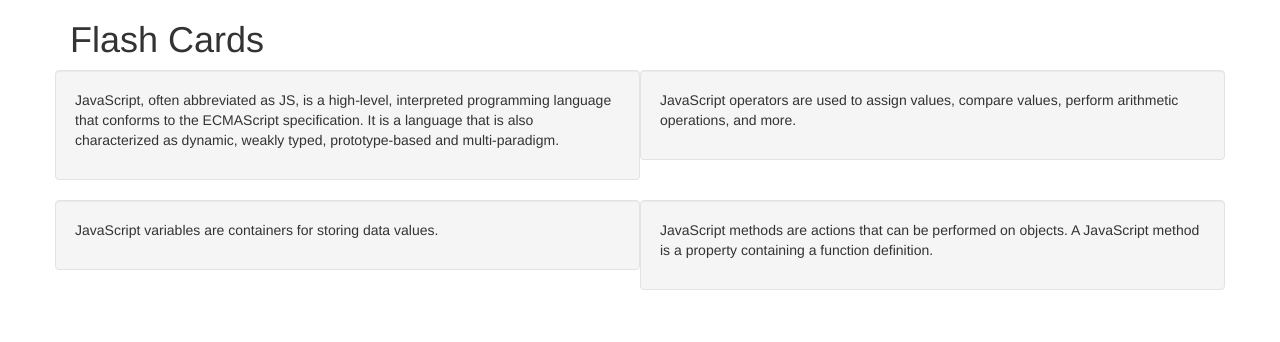
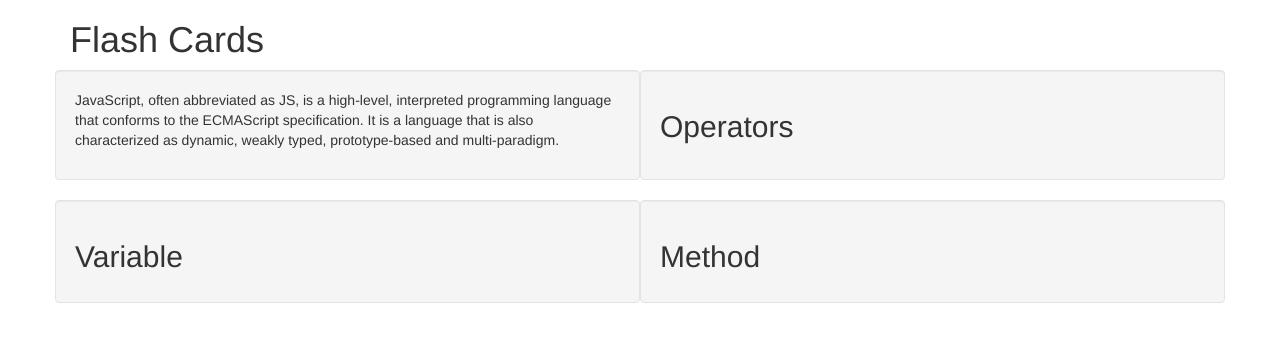
Before and after one commit to owysocky/cats-dogs, a plain HTML site: page index.html in a window 1280 px wide. Both pictures are taken after a click on the element "JavaScript (JS)". Drawn offline with Linux system fonts and the light colour scheme.

Commit message:
fix clicking bug, row equal height

```diff
--- a/css/styles.css
+++ b/css/styles.css
@@ -1,3 +1,10 @@
 p {
   display: none;
 }
+
+.row-eq-height {
+  display: -webkit-box;
+  display: -webkit-flex;
+  display: -ms-flexbox;
+  display: flex;
+}
--- a/index.html
+++ b/index.html
@@ -10,28 +10,28 @@
   <body>
     <div class="container">
       <h1>Flash Cards</h1>
-      <div class="row">
-        <div class="col-md-6 well">
+      <div class="row frame row-eq-height">
+        <div class="col-md-6 well j">
           <h2>JavaScript (JS)</h2>
           <p>
             JavaScript, often abbreviated as JS, is a high-level, interpreted programming language that conforms to the ECMAScript specification. It is a language that is also characterized as dynamic, weakly typed, prototype-based and multi-paradigm.
           </p>
         </div>
-        <div class="col-md-6 well">
+        <div class="col-md-6 well o">
           <h2>Operators</h2>
           <p>
             JavaScript operators are used to assign values, compare values, perform arithmetic operations, and more.
           </p>
         </div>
       </div>
-      <div class="row">
-        <div class="col-md-6 well">
+      <div class="row frame row-eq-height">
+        <div class="col-md-6 well v">
           <h2>Variable</h2>
           <p>
             JavaScript variables are containers for storing data values.
           </p>
         </div>
-        <div class="col-md-6 well">
+        <div class="col-md-6 well m">
           <h2>Method</h2>
           <p>
             JavaScript methods are actions that can be performed on objects.
--- a/js/scripts.js
+++ b/js/scripts.js
@@ -1,6 +1,18 @@
 $(document).ready(function(){
-  $(".well").click(function(){
-    $("h2").toggle();
-    $("p").toggle();
+  $(".j").click(function(){
+    $(".j h2").toggle();
+    $(".j p").toggle();
+  });
+  $(".o").click(function(){
+    $(".o h2").toggle();
+    $(".o p").toggle();
+  });
+  $(".m").click(function(){
+    $(".m h2").toggle();
+    $(".m p").toggle();
+  });
+  $(".v").click(function(){
+    $(".v h2").toggle();
+    $(".v p").toggle();
   });
 });
```
